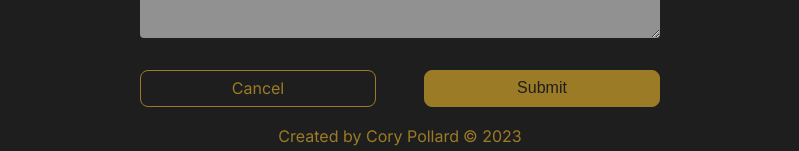
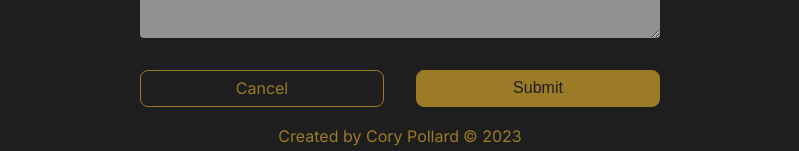
Before and after one commit to SpectreAscended/turbo-burger, a React (Vite) app: page /reviews/new in a window 1280 px wide. Shown: the part 647-798 px from the top of the page, without its empty margins (240-1039 px from the left). Built offline with nearby package versions, Linux system fonts and the light colour scheme; no server answers; sample sign-in values are in the browser's storage; a web font is replaced by a local one.

Commit message:
Adjusted gap for submit and cancel buttons

```diff
--- a/src/components/reviews/reviewForm/reviewForm.scss
+++ b/src/components/reviews/reviewForm/reviewForm.scss
@@ -39,12 +39,12 @@
   &__actions {
     display: flex;
     justify-content: center;
-    gap: 3rem;
+    gap: 2rem;
 
     &-btn--cancel {
       color: var(--color-primary);
       flex: 1;
-      padding: 0.5rem;
+      padding: 0.5rem 1rem;
       border: 1px solid var(--color-primary);
       border-radius: 0.5rem;
       text-align: center;
@@ -57,7 +57,7 @@
       color: var(--color-dark);
       border-radius: 0.5rem;
       font-size: inherit;
-      padding: 0.5rem;
+      padding: 0.5rem 1rem;
       flex: 1;
       transition: background 250ms ease-in-out;
       cursor: pointer;
```
